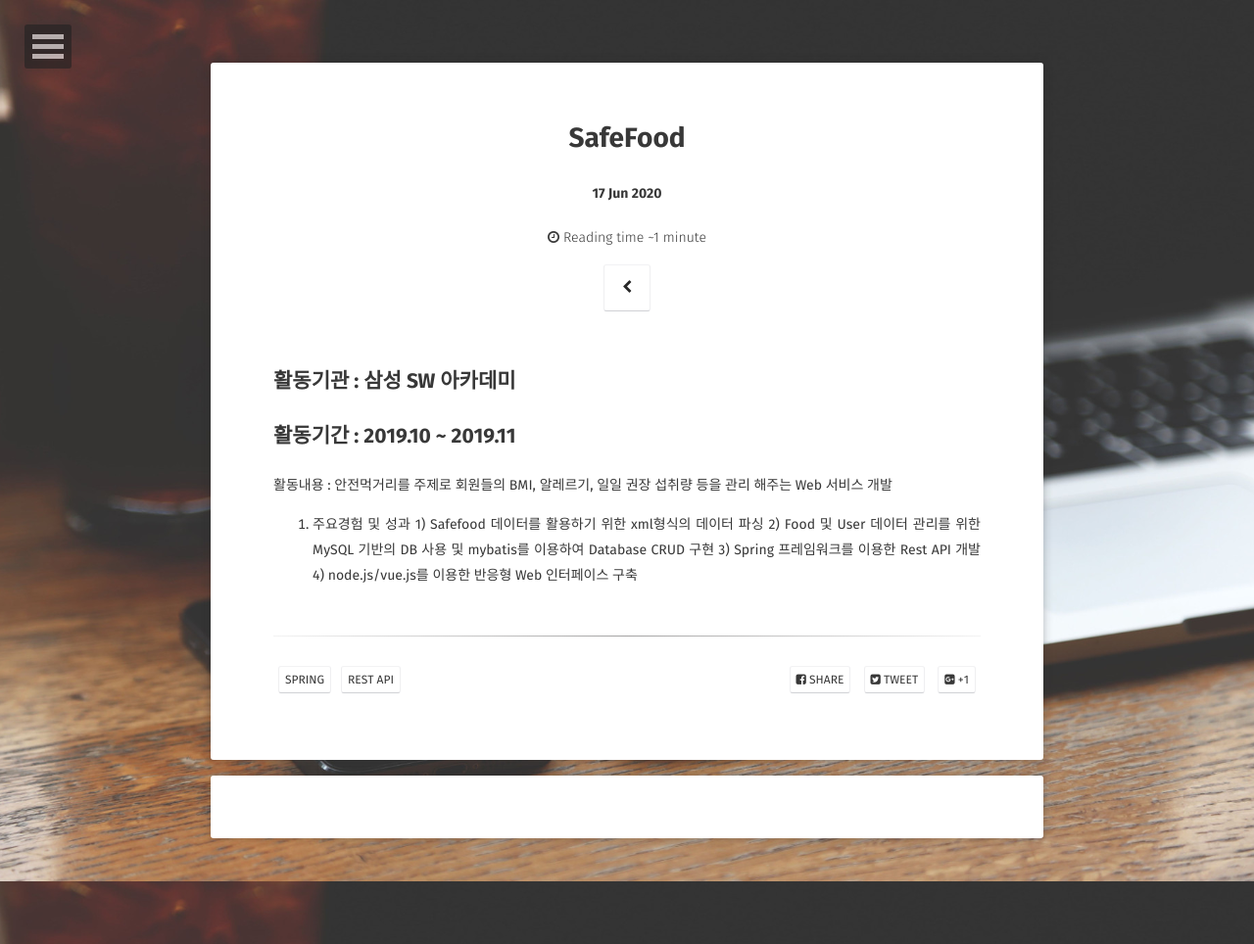
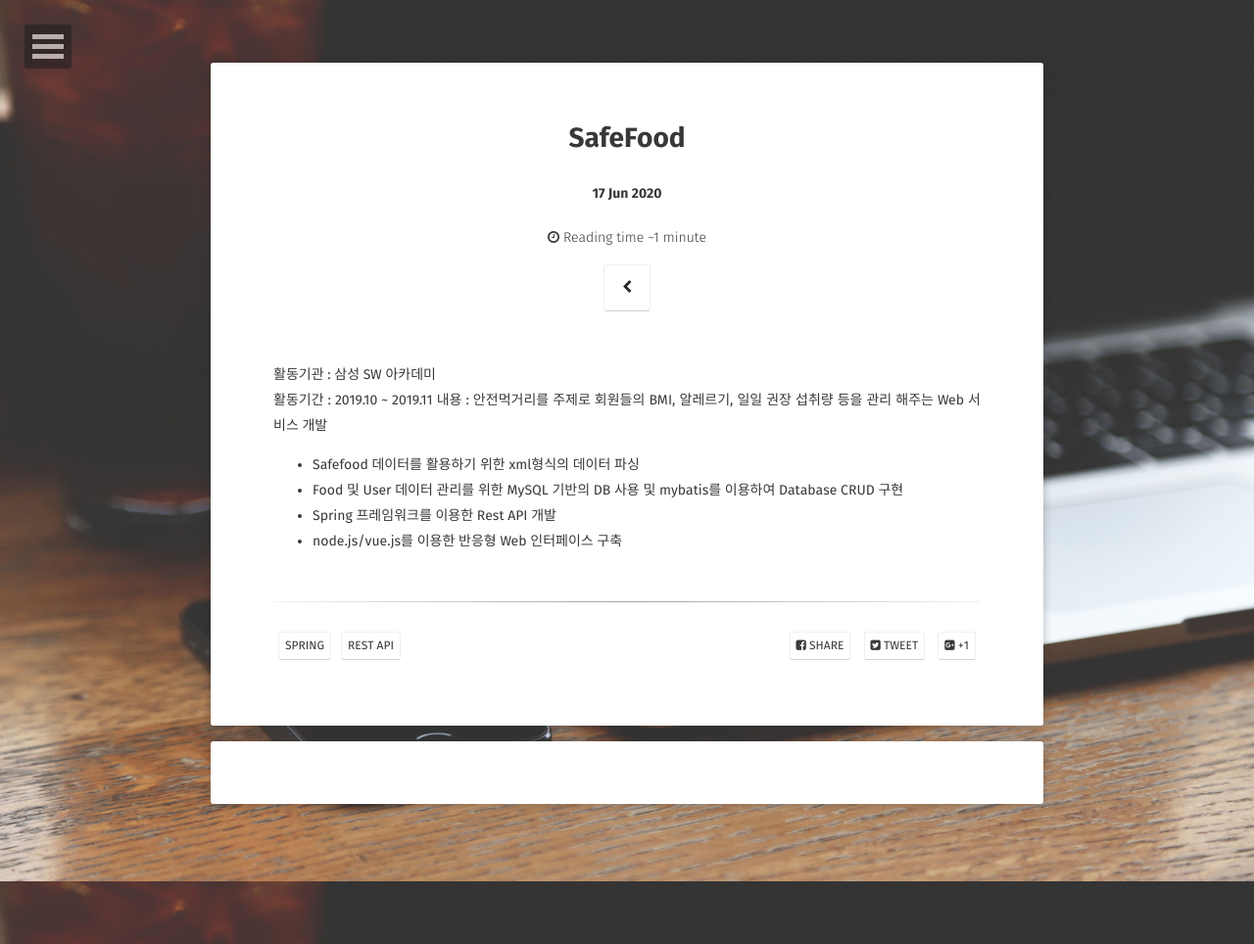
Before and after one commit to limkinam/limkinam.github.io, a Jekyll site: the page built from _posts/2020-06-17-SafeFood.md, in a window 1280 px wide. Shown: the whole page at 98% size. Built offline with Jekyll 4.4.1, drawn with Linux system fonts in a browser that asks for light colours; some web fonts are replaced; comment, search, counter and statistics services are not loaded.

Commit message:
Update 2020-06-17-SafeFood.md

```diff
--- a/_posts/2020-06-17-SafeFood.md
+++ b/_posts/2020-06-17-SafeFood.md
@@ -10,11 +10,11 @@ tag:
 comments: true
 ---
 
-## 활동기관 : 삼성 SW 아카데미
-## 활동기간 : 2019.10 ~ 2019.11
-활동내용 : 안전먹거리를 주제로 회원들의 BMI, 알레르기, 일일 권장 섭취량 등을 관리 해주는 Web 서비스 개발
-4. 주요경험 및 성과
-1) Safefood 데이터를 활용하기 위한 xml형식의 데이터 파싱
-2) Food 및 User 데이터 관리를 위한 MySQL 기반의 DB 사용 및 mybatis를 이용하여 Database CRUD 구현
-3) Spring 프레임워크를 이용한 Rest API 개발
-4) node.js/vue.js를 이용한 반응형 Web 인터페이스 구축
+활동기관 : 삼성 SW 아카데미
+활동기간 : 2019.10 ~ 2019.11
+내용 : 안전먹거리를 주제로 회원들의 BMI, 알레르기, 일일 권장 섭취량 등을 관리 해주는 Web 서비스 개발
+
+ * Safefood 데이터를 활용하기 위한 xml형식의 데이터 파싱
+ * Food 및 User 데이터 관리를 위한 MySQL 기반의 DB 사용 및 mybatis를 이용하여 Database CRUD 구현
+ * Spring 프레임워크를 이용한 Rest API 개발
+ * node.js/vue.js를 이용한 반응형 Web 인터페이스 구축
```
